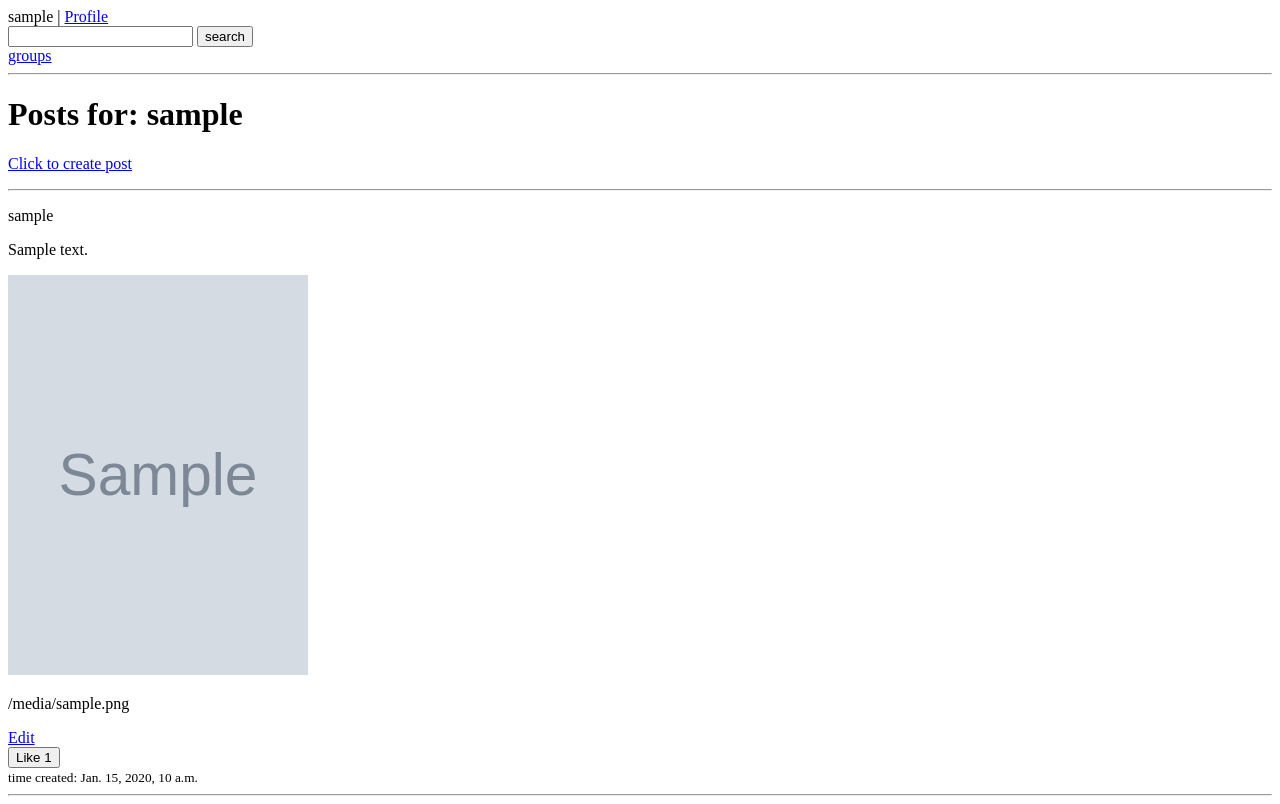
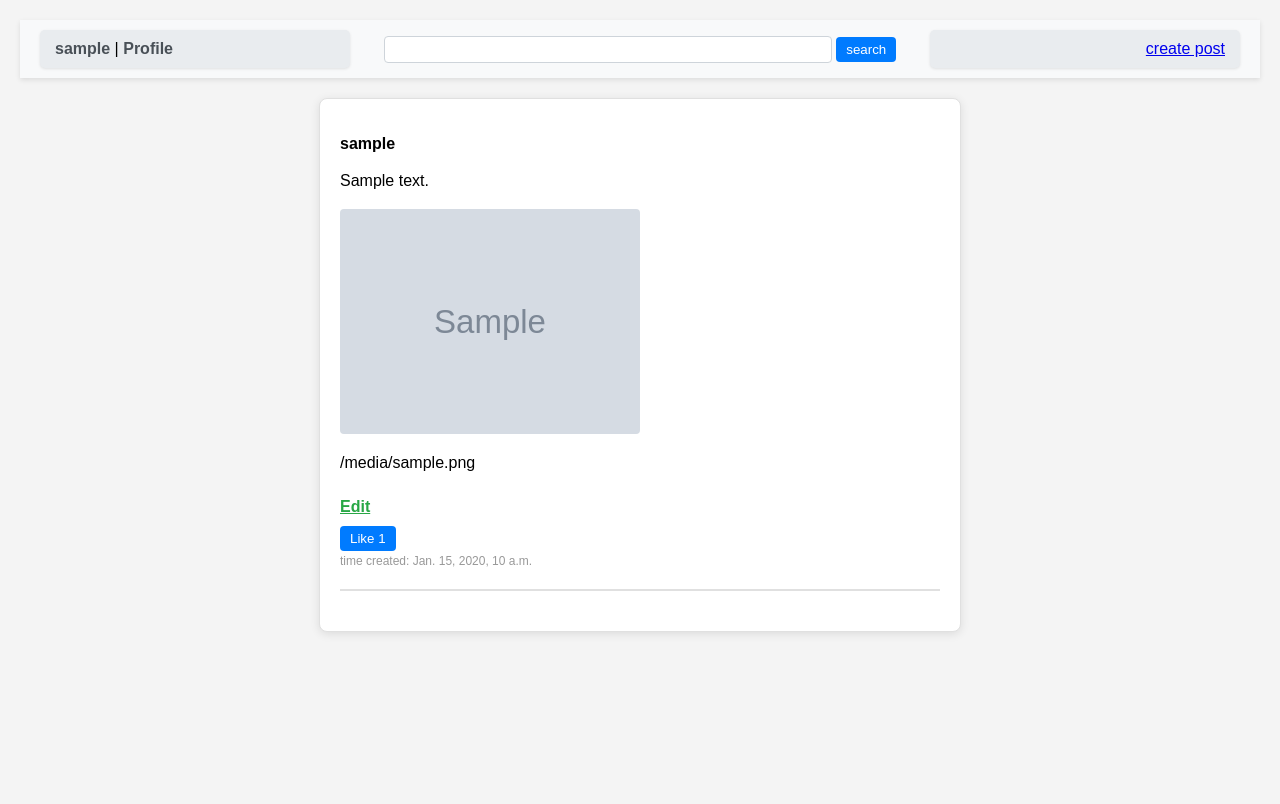
Before and after one commit to OlegTarasov1/pet1, a Django app: a page that uses crud/users/templates/users/base.html in a window 1280 px wide. After the commit the page ends 634 px from the top, so only its background shows below. Run offline with Django 5.2, Linux system fonts and the light colour scheme; a user stored in the database is signed in; tables that the repository leaves empty hold one stand-in row (values such as "Sample post"); grey boxes marked "Sample" are stand-in pictures.

Commit message:
minor fixas + some front-end

```diff
--- a/crud/groups/templates/groups/group_wall.html
+++ b/crud/groups/templates/groups/group_wall.html
@@ -1,34 +1,41 @@
 {% extends 'users/base.html' %}
 
 {% block content %}
-    <h1>Posts for: {{ title }}</h1>
-    <p><a href = '{{ creation_url }}'>Click to create post</a></p>
-    <hr>
+    <div class="post-container">
+        <div class="post">
             {% for i in post %}
-        <p>{{ i.creator }}</p>
-        <p>{{ i.text }}</p>
+            <div class="post-item">
+                <p class="post-creator">{{ i.creator }}</p>
+                <p class="post-text">{{ i.text }}</p>
                 {% if i.file %}
-            <img src = '{{ i.file.url }}' width = '300' height = '400'>
-            <p>{{ i.file.url }}</p>
+                <img src="{{ i.file.url }}" width="300" height="400" class="post-image">
+                <p class="post-image-url">{{ i.file.url }}</p>
                 {% endif %}
 
                 {% if request.user == i.creator %}
-            <a href="{% url 'edit_post' slug_group=title slug_post=i.post_slug %}">Edit</a>
+                <a class="edit-link" href="{% url 'edit_post' slug_group=title slug_post=i.post_slug %}">Edit</a>
                 {% endif %}
-        <form method="post">
+                <form method="post" class="like-form">
                     {% csrf_token %}
-            <input type="hidden" value="{{ i.pk }}" name = 'likes'>
-            <input type = 'submit' value="Like {{ i.amnt_of_likes }}">
+                    <input type="hidden" value="{{ i.pk }}" name='likes'>
+                    <input type='submit' value="Like {{ i.amnt_of_likes }}" class="like-button">
                 </form>
-        <small>time created: {{ i.time_created }}</small>
-        <hr>
+                <small class="post-time">time created: {{ i.time_created }}</small>
+            </div>
+            <hr class="divider"> <!-- Разделитель между постами -->
             {% endfor %}
+        </div>
+    </div>
 
+
+    <ul class="pagination">
         {% if page_obj.has_other_pages %}
             {% for i in paginator.page_range %}
-            <li>
-                <a href = "?page={{i}}">{{i}}</a>
+                <li class="{% if page_obj.number == i %}active{% endif %}">
+                    <a href="?page={{ i }}">{{ i }}</a>
                 </li>
-        {% endfor%}
+            {% endfor %}
         {% endif %}
+    </ul>
+
 {% endblock %}
--- a/crud/groups/views.py
+++ b/crud/groups/views.py
@@ -8,7 +8,7 @@ from django.contrib.auth.mixins import LoginRequiredMixin
 from django.urls import reverse_lazy
 from django.contrib.auth.decorators import login_required
 from django.shortcuts import get_object_or_404
-from django.db.models import Count
+from django.db.models import Count, Q
 from .forms import CreateGroupForm, EditGroupForm, CreatePostForm, EditPostForm
 from .models import Group, GroupPosts
 
@@ -25,7 +25,7 @@ class ListGroups(ListView):
 
     def get_context_data(self, **kwargs):
         context = super().get_context_data(**kwargs)
-        context['creation_url'] = reverse_lazy('create_group')
+        context['creation_url_group'] = reverse_lazy('create_group')
         return context
 
     def get_queryset(self):
@@ -69,7 +69,12 @@ class GroupWall(ListView):
         return super().dispatch(request, *args, **kwargs)
 
     def get_queryset(self):
-        return GroupPosts.objects.filter(post__group_slug=self.kwargs.get('slug')).annotate(likes_count=Count('likes')).order_by('-likes_count', '-time_created')
+        query = self.request.GET.get('search')
+        print(query)
+        if query:
+            return GroupPosts.objects.filter(Q(post__group_slug=self.kwargs.get('slug')) & Q(text__icontains=query)).annotate(likes_count=Count('likes'))
+        else:
+            return GroupPosts.objects.filter(post__group_slug=self.kwargs.get('slug')).annotate(likes_count=Count('likes'))
 
     def post(self, request, *args, **kwargs):
         post_id = request.POST.get('likes')
--- /dev/null
+++ b/crud/users/static/users/css/styles.css
@@ -0,0 +1,183 @@
+.menu {
+    display: flex;
+    align-items: center;
+    background-color: #f8f9fa;
+    padding: 10px 20px;
+    box-shadow: 0 2px 5px rgba(0, 0, 0, 0.1);
+}
+
+.user-brief {
+    flex: 1;
+    text-align: left;
+    padding: 10px 15px;
+    margin-right: 10px;
+    background-color: #e9ecef;
+    border-radius: 5px;
+    box-shadow: 0 1px 3px rgba(0, 0, 0, 0.1);
+    transition: background-color 0.3s;
+}
+
+.user-brief a {
+    text-decoration: none;
+    color: #495057;
+    font-weight: bold;
+}
+
+.user-brief a:hover {
+    color: #007bff;
+}
+
+.search-bar {
+    flex: 2;
+    text-align: center;
+}
+
+.search-bar input[type="search"] {
+    padding: 5px;
+    border: 1px solid #ced4da;
+    border-radius: 4px;
+    width: 80%;
+    max-width: 500px;
+}
+
+.search-bar button {
+    padding: 5px 10px;
+    border: none;
+    background-color: #007bff;
+    color: white;
+    border-radius: 4px;
+    cursor: pointer;
+    transition: background-color 0.3s;
+}
+
+.search-bar button:hover {
+    background-color: #0056b3;
+}
+
+.goto {
+    flex: 1;
+    text-align: right;
+    padding: 10px 15px;
+    margin-left: 10px;
+    background-color: #e9ecef;
+    border-radius: 5px;
+    box-shadow: 0 1px 3px rgba(0, 0, 0, 0.1);
+    transition: background-color 0.3s;
+}
+
+.goto a {
+    text-decoration: none;
+    color: #495057;
+    font-weight: bold;
+}
+
+.goto a:hover {
+    color: #007bff;
+}
+
+
+body {
+    font-family: 'Arial', sans-serif;
+    background-color: #f4f4f4; /* Светлый фон страницы */
+    margin: 0;
+    padding: 20px;
+}
+
+.post-container {
+    display: flex;
+    justify-content: center; /* Центрирование по горизонтали */
+    padding: 20px;
+}
+
+.post {
+    background-color: white; /* Белый фон для постов */
+    border: 1px solid #e0e0e0; /* Светлая рамка */
+    border-radius: 8px; /* Закругленные углы */
+    box-shadow: 0 2px 10px rgba(0, 0, 0, 0.1); /* Легкая тень */
+    padding: 20px; /* Отступы внутри блока */
+    max-width: 600px; /* Максимальная ширина блока */
+    width: 100%; /* Ширина 100% для адаптивности */
+}
+
+.post-item {
+    margin-bottom: 20px; /* Отступы между постами */
+}
+
+.post-creator {
+    font-weight: bold; /* Жирный шрифт для создателя поста */
+}
+
+.post-text {
+    line-height: 1.5; /* Межстрочный интервал */
+}
+
+.post-image {
+    max-width: 100%; /* Адаптивная ширина изображения */
+    height: auto; /* Автоматическая высота */
+    border-radius: 4px; /* Закругленные углы для изображений */
+}
+
+.edit-link {
+    display: inline-block; /* Делает ссылку блочной */
+    margin: 10px 0; /* Отступы сверху и снизу */
+    color: #28a745; /* Зеленый цвет для ссылки редактирования */
+    font-weight: bold; /* Жирный шрифт */
+}
+
+.like-button {
+    padding: 5px 10px; /* Отступы внутри кнопки */
+    background-color: #007bff; /* Цвет кнопки */
+    color: white; /* Цвет текста на кнопке */
+    border: none; /* Убираем границу */
+    border-radius: 4px; /* Закругленные углы */
+    cursor: pointer; /* Указатель при наведении */
+    transition: background-color 0.3s; /* Плавный переход цвета */
+}
+
+.like-button:hover {
+    background-color: #0056b3; /* Цвет кнопки при наведении */
+}
+
+.post-time {
+    font-size: 12px; /* Размер текста времени создания */
+    color: #999; /* Цвет текста времени */
+}
+
+.divider {
+    border: 1px solid #e0e0e0; /* Легкая линия-разделитель */
+    margin: 20px 0; /* Отступы сверху и снизу */
+}
+
+
+.pagination {
+    display: flex; /* Используем flexbox для горизонтального выравнивания */
+    list-style: none; /* Убираем маркеры списка */
+    padding: 0; /* Убираем отступы */
+    margin: 20px 0; /* Отступы сверху и снизу */
+    justify-content: center; /* Центрируем навигацию по горизонтали */
+}
+
+.pagination li {
+    margin: 0 5px; /* Отступы между элементами навигации */
+}
+
+.pagination a {
+    display: block; /* Делаем ссылку блочным элементом */
+    padding: 10px 15px; /* Отступы внутри ссылки */
+    color: #007bff; /* Цвет текста */
+    text-decoration: none; /* Убираем подчеркивание */
+    border: 1px solid transparent; /* Прозрачная рамка по умолчанию */
+    border-radius: 4px; /* Закругленные углы */
+    transition: background-color 0.3s, border-color 0.3s; /* Плавный переход */
+}
+
+.pagination a:hover {
+    background-color: #f0f0f0; /* Цвет фона при наведении */
+    border-color: #007bff; /* Цвет рамки при наведении */
+}
+
+.pagination li.active a {
+    background-color: #007bff; /* Цвет фона для активной страницы */
+    color: white; /* Цвет текста для активной страницы */
+    border-color: #007bff; /* Цвет рамки для активной страницы */
+}
--- a/crud/users/templates/users/base.html
+++ b/crud/users/templates/users/base.html
@@ -1,11 +1,16 @@
+{% load static %}
+
 <!DOCTYPE html>
 <html lang="en">
 <head>
     <meta charset="UTF-8">
     <meta name="viewport" content="width=device-width, initial-scale=1.0">
+    <link type="text/css" href = '{% static "users/css/styles.css" %}' rel = "stylesheet" />
     <title>{{ title }}</title>
 </head>
 <body>
+    <div  class = 'menu'>
+        <div class = "user-brief">
             {% if user.is_authenticated %}
                 <a>{{ user.username }}</a>
                 <span>|</span>
@@ -15,13 +20,30 @@
                 <span>|</span>
                 <a href = "{% url 'register'%}">Register</a>
             {% endif %}
+        </div>
 
-    <form method = 'get' action = '{% url "groups"%}'>
+
+        {% if creation_url %}
+            <form class = 'search-bar' method = 'get' action = '{% url "group_wall" title %}'>
                 <input type="search" name = 'search'>
                 <button type = 'submit'>search</button>
             </form>
-    <a href = '{% url "groups" %}'>groups</a>
-    <hr>
+        {% else %}
+            <form class = 'search-bar' method = 'get' action = '{% url "groups"%}'>
+                <input type="search" name = 'search'>
+                <button type = 'submit'>search</button>
+            </form>
+        {% endif %}
+
+
+        {% if creation_url_group %}
+        <a class="goto" href="{{ creation_url_group }}">create group</a>
+        {% elif creation_url %}
+        <a class="goto" href="{{ creation_url }}">create post</a>
+        {% else %}
+            <a class="goto" href="{% url 'groups' %}">Groups</a>
+        {% endif %}
+    </div>
     {% block content %}
     {% endblock %}
 </body>
```
Lines whose indentation alone changed are shown as unchanged.
